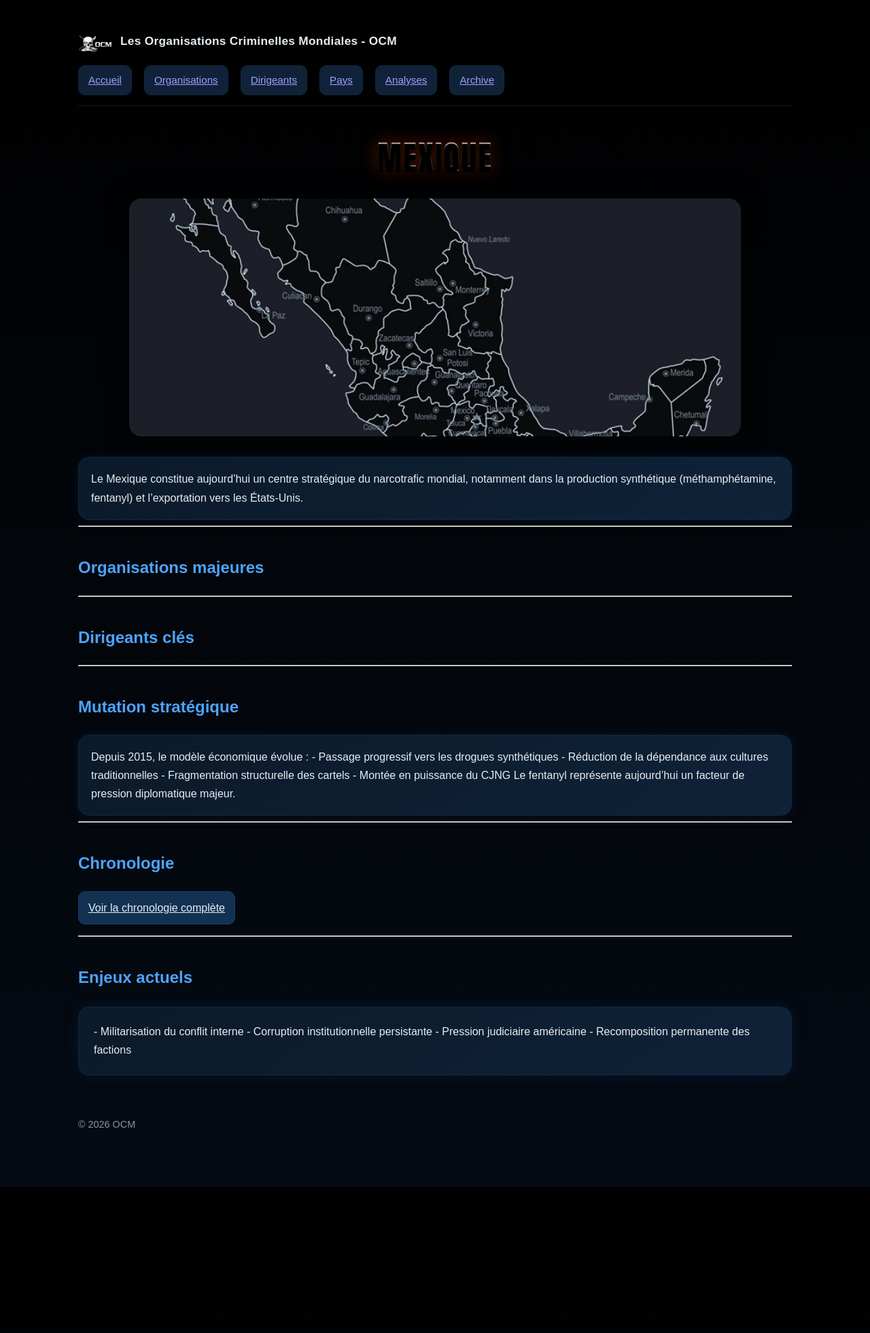
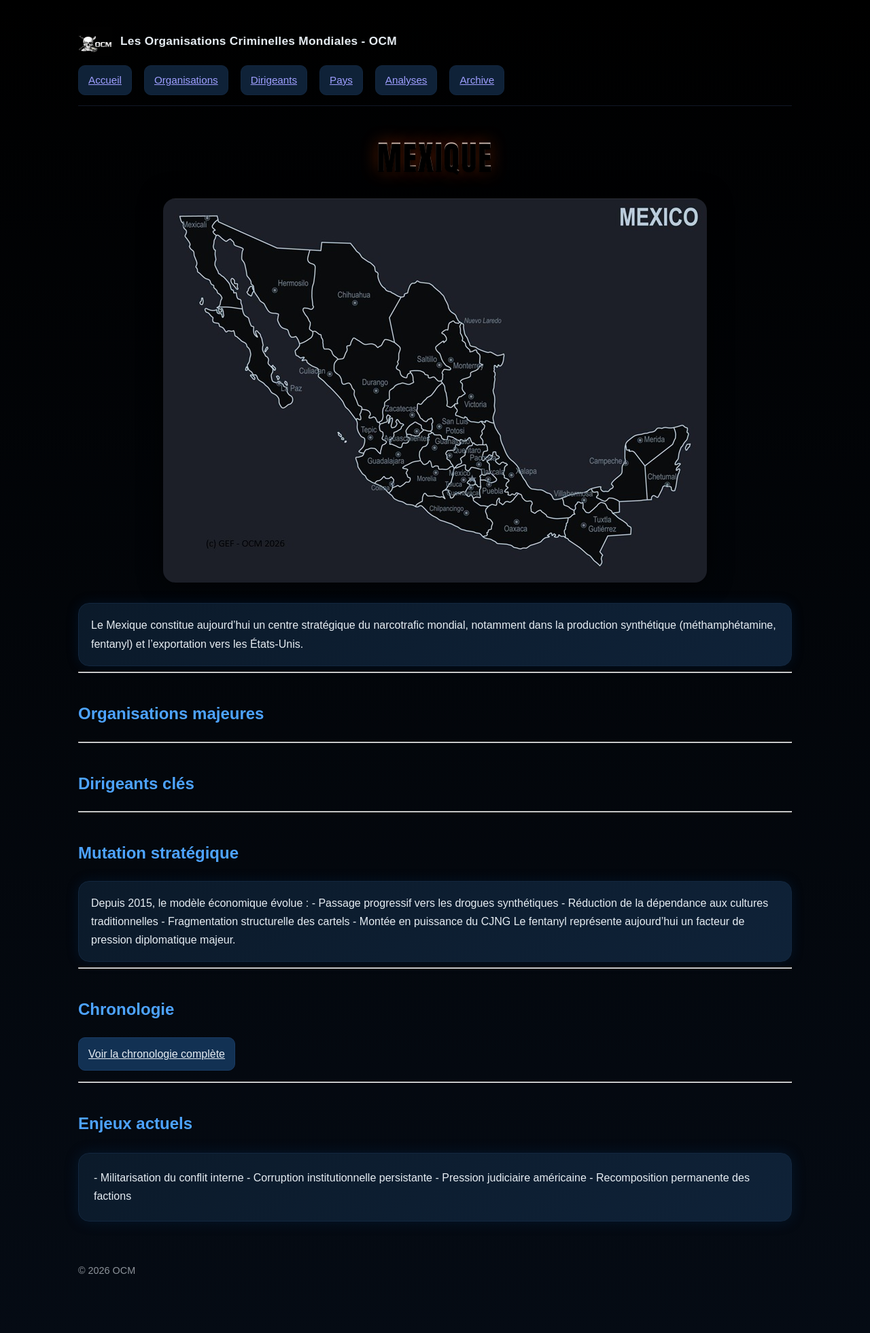
Before and after one commit to GEF67600/ocm, a Jekyll site: the page built from pays/mexique.md, in a window 1280 px wide. Shown: the whole page at 68% size. Built offline with Jekyll 4.4.1, drawn with Linux system fonts in a browser that asks for light colours; before the commit the page ends 1746 px from its top, so only the background shows below that.

Commit message:
Update style.css

```diff
--- a/assets/css/style.css
+++ b/assets/css/style.css
@@ -326,8 +326,8 @@ h2{
 
 .map-banner{
   width:100%;
-  max-width:900px;
-  height:350px;
+  max-width:800px;
+  height:565px;
   object-fit:cover;
   display:block;
   margin:20px auto 30px;
```
